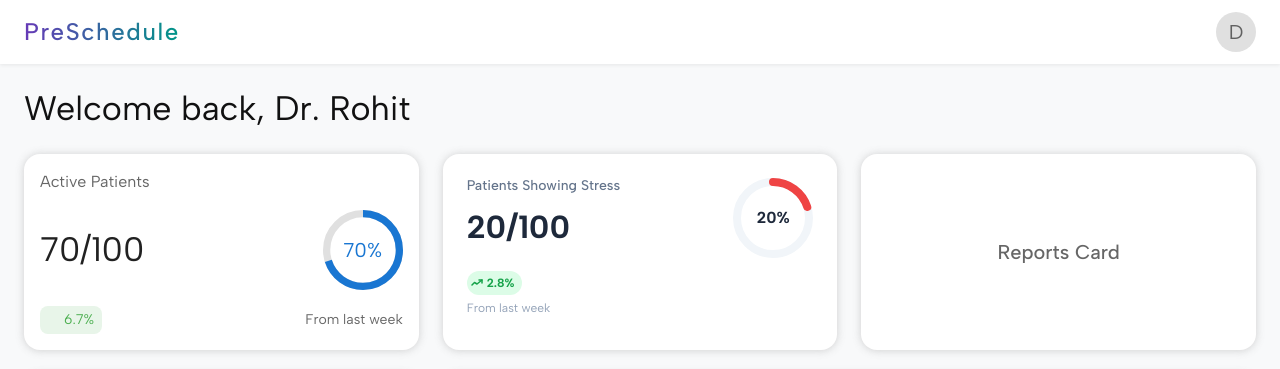
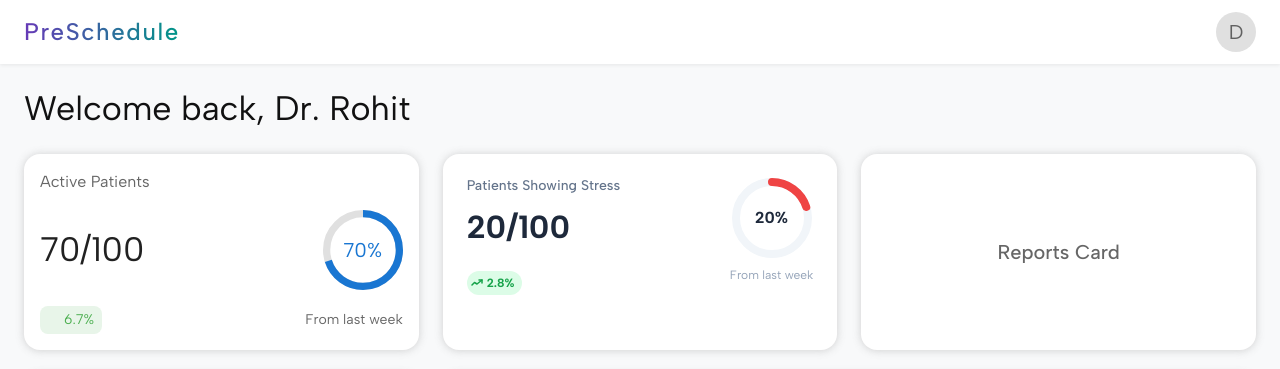
Before and after one commit to shrilakshmi1106/doctor-dashboard-frontend, a React (Vite) app: page / in a window 1280 px wide. Shown: the top 369 px of the page. Built offline with nearby package versions, Linux system fonts and the light colour scheme; some icons are missing.

Commit message:
fix: align 'From last week' text under circular progress on right side

```diff
--- a/src/components/dashboard/StressCard.jsx
+++ b/src/components/dashboard/StressCard.jsx
@@ -83,26 +83,26 @@ export default function StressCard() {
                 }
               }}
             />
-            <Typography
-              variant="caption"
-              sx={{
-                fontSize: '12px',
-                color: '#94a3b8',
-                fontWeight: 400
-              }}
-            >
-              From last week
-            </Typography>
           </Box>
         </Box>
 
-        <Box sx={{ display: 'flex', alignItems: 'center', justifyContent: 'center' }}>
+        <Box sx={{ display: 'flex', flexDirection: 'column', alignItems: 'center', justifyContent: 'center', gap: 1 }}>
           <CircularProgress
             percentage={stressPercentage}
             color="#ef4444"
             size={80}
             strokeWidth={8}
           />
+          <Typography
+            variant="caption"
+            sx={{
+              fontSize: '12px',
+              color: '#94a3b8',
+              fontWeight: 400
+            }}
+          >
+            From last week
+          </Typography>
         </Box>
       </Box>
     </Paper>
```
